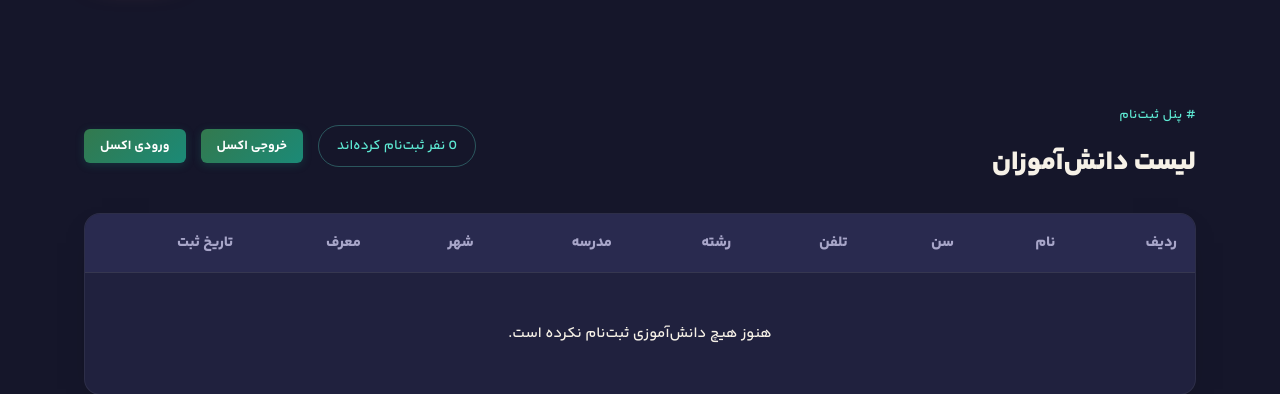
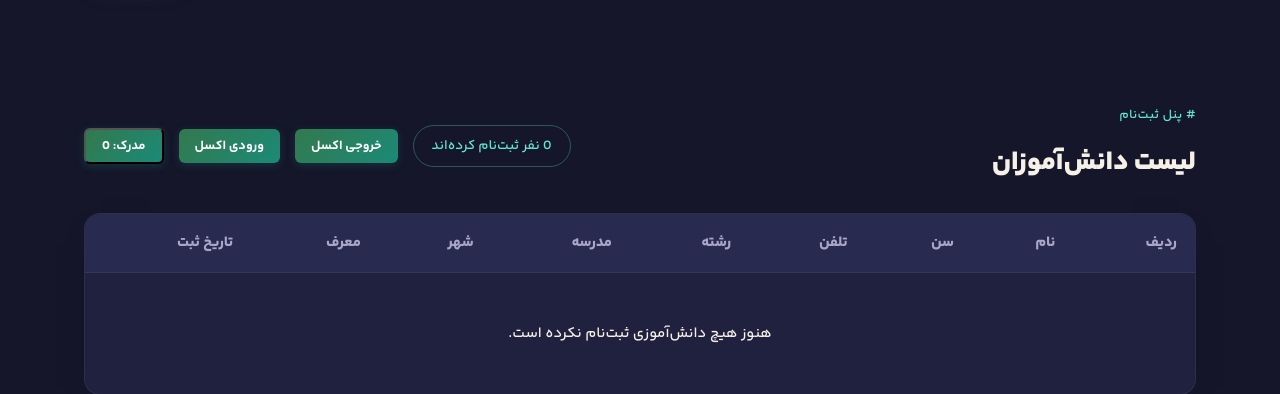
Before and after one commit to MahdyarTlb/metaAcademy, a Django app: page /list/ in a window 1280 px wide. Shown: the part 97-491 px from the top of the page. Run offline with Django 5.2, Linux system fonts and the light colour scheme; the visitor is signed in with stand-in values (Sample User, id 1); data that the repository does not hold is empty.

Commit message:
certificate count

```diff
--- a/core/views.py
+++ b/core/views.py
@@ -102,6 +102,7 @@ class StudentsView(LoginRequiredMixin, UserPassesTestMixin, ListView):
     def get_context_data(self, **kwargs):
         context = super().get_context_data(**kwargs)
         context['total_count'] = Student.objects.count()
+        context['certificate_count'] = Student.objects.filter(national_code__isnull=False).count()
         context['title'] = 'لیست دانش‌آموزان'
         return context
 
--- a/templates/students.html
+++ b/templates/students.html
@@ -20,6 +20,9 @@
           <a href="{% url 'core:import_excel' %}" class="btn-export" style="background: linear-gradient(135deg, #33794e, #1b8a77);">
            ورودی اکسل
         </a>
+          <button href="{% url 'core:import_excel' %}" class="btn-export" style="background: linear-gradient(135deg, #33794e, #1b8a77);">
+          مدرک: {{ certificate_count }}
+        </button>
         </div>
       </div>
 
```
